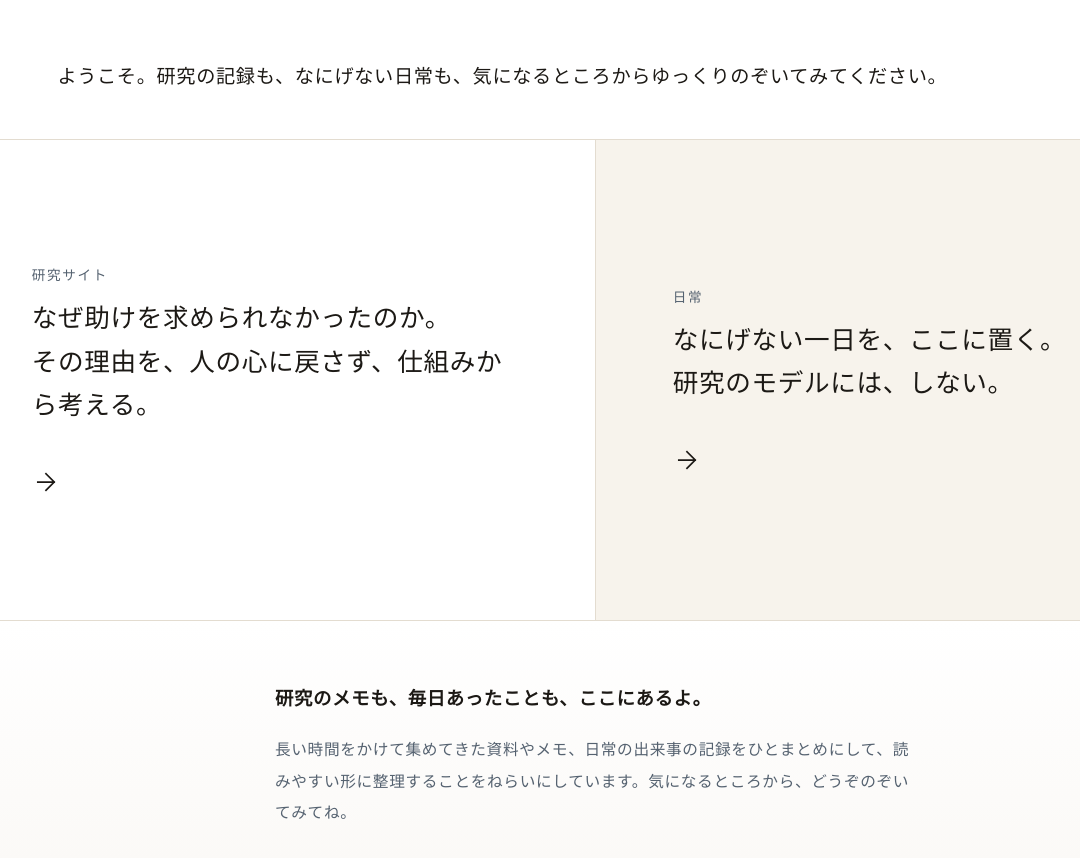
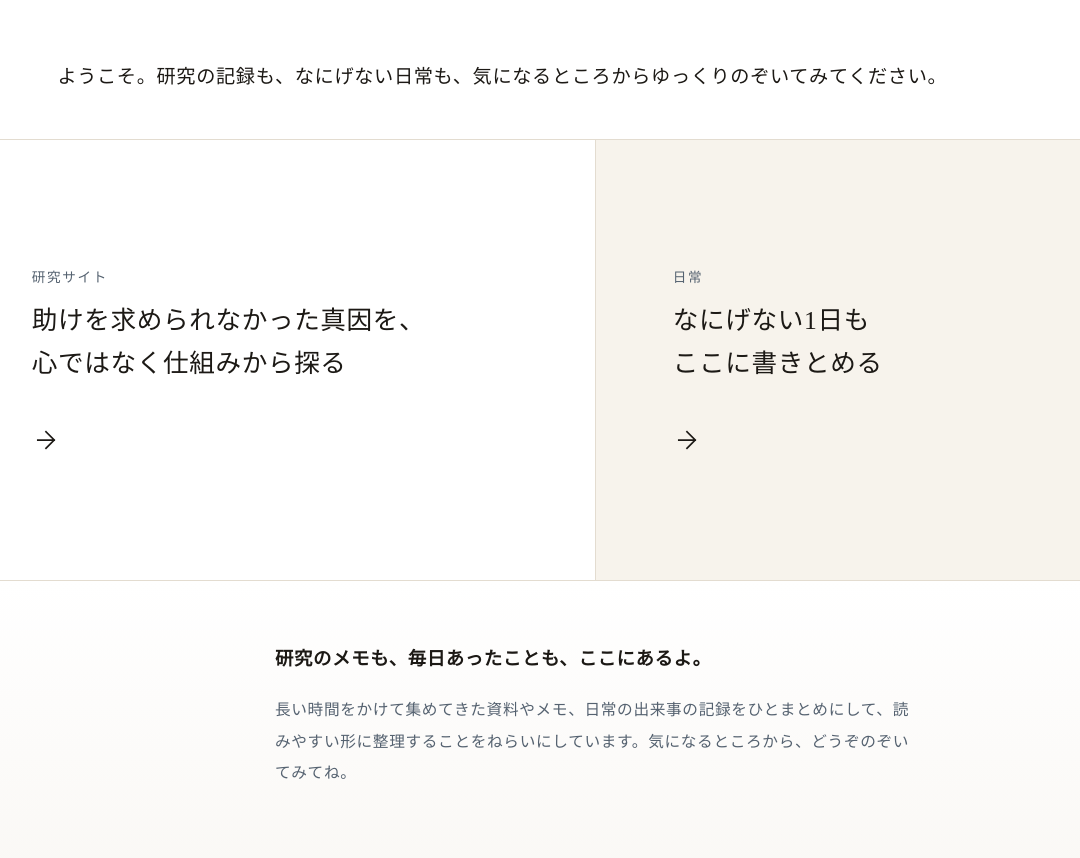
Before and after one commit to tatsukin910-beep/tatsuki-nakamura, an Astro site: page / in a window 1280 px wide. Shown: the whole page, without its empty margins (45-1125 px from the left). Built offline with nearby package versions, Linux system fonts and the light colour scheme; Astro itself is replaced by a stand-in of ours.

Commit message:
Update card titles and descriptions on entrance page

```diff
--- a/src/pages/index.astro
+++ b/src/pages/index.astro
@@ -37,7 +37,7 @@
     .split-layout {
       display: grid;
       grid-template-columns: 1fr 1fr;
-      min-height: 60vh;
+      min-height: 55vh;
       border-top: 1px solid var(--boundary);
       border-bottom: 1px solid var(--boundary);
     }
@@ -138,14 +138,14 @@
   <main class="split-layout" aria-label="二つの入口">
     <a href="/portal/" class="split-pane pane-research">
       <p class="scent-label">研究サイト</p>
-      <h2 class="scent-title">なぜ助けを求められなかったのか。<br>その理由を、人の心に戻さず、仕組みから考える。</h2>
+      <h2 class="scent-title">助けを求められなかった真因を、<br>心ではなく仕組みから探る</h2>
       <svg class="arrow-icon" viewBox="0 0 24 24" aria-hidden="true" focusable="false">
         <path d="M5 12h14M12 5l7 7-7 7" stroke-linecap="square" stroke-linejoin="miter"/>
       </svg>
     </a>
     <a href="/life/" class="split-pane pane-daily">
       <p class="scent-label">日常</p>
-      <h2 class="scent-title">なにげない一日を、ここに置く。<br>研究のモデルには、しない。</h2>
+      <h2 class="scent-title">なにげない1日も<br>ここに書きとめる</h2>
       <svg class="arrow-icon" viewBox="0 0 24 24" aria-hidden="true" focusable="false">
         <path d="M5 12h14M12 5l7 7-7 7" stroke-linecap="square" stroke-linejoin="miter"/>
       </svg>
```
